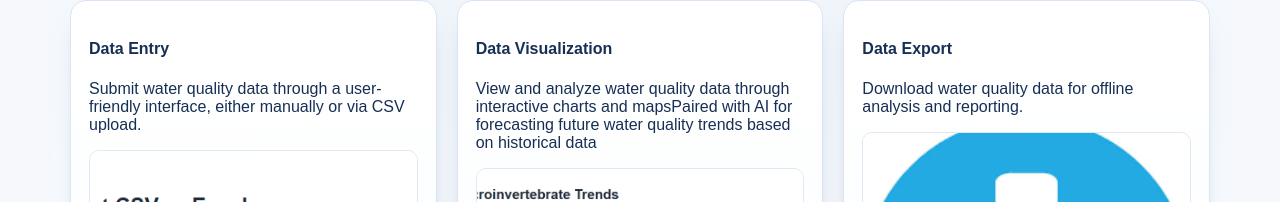
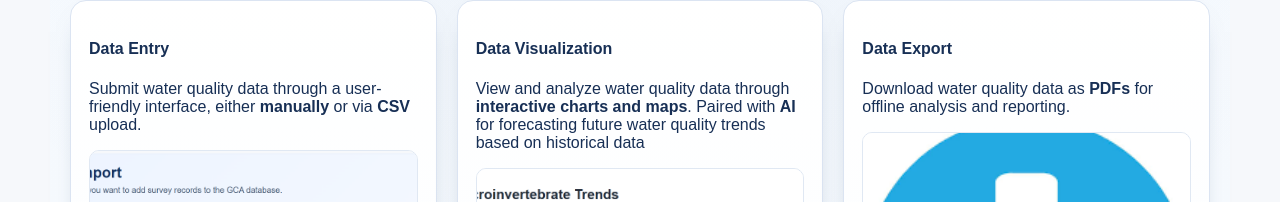
Before and after one commit to ackshatiwari/GCA_DBProject, a React (Vite) app in the folder frontend/: page / in a window 1280 px wide. Shown: the part 429-631 px from the top of the page. Built offline with nearby package versions, Linux system fonts and the light colour scheme; no server answers.

Commit message:
initial deployment

```diff
--- a/frontend/src/components/landing/LandingPage.jsx
+++ b/frontend/src/components/landing/LandingPage.jsx
@@ -14,17 +14,17 @@ export default function LandingPage() {
 
                 <div className='card'>
                     <h4>Data Entry</h4>
-                    <p>Submit water quality data through a user-friendly interface, either manually or via CSV upload.</p>
+                    <p>Submit water quality data through a user-friendly interface, either <strong>manually</strong> or via <strong>CSV</strong> upload.</p>
                     <img src='../../../public/csv_upload.png'></img>
                 </div>
                 <div className='card'>
                     <h4>Data Visualization</h4>
-                    <p>View and analyze water quality data through interactive charts and mapsPaired with AI for forecasting future water quality trends based on historical data</p>
+                    <p>View and analyze water quality data through <strong>interactive charts and maps</strong>. Paired with <strong>AI</strong> for forecasting future water quality trends based on historical data</p>
                     <img src='../../../public/Macro_Tends_EXAMPLE.png'></img>
                 </div>
                 <div className='card'>
                     <h4>Data Export</h4>
-                    <p>Download water quality data for offline analysis and reporting.</p>
+                    <p>Download water quality data as <strong>PDFs</strong> for offline analysis and reporting.</p>
                     <img src='../../../public/download.png'></img>
                 </div>
 
```
Also changed, not shown: frontend/public/csv_upload.png, 1 other file (tests, documents, lock files or other folders).
